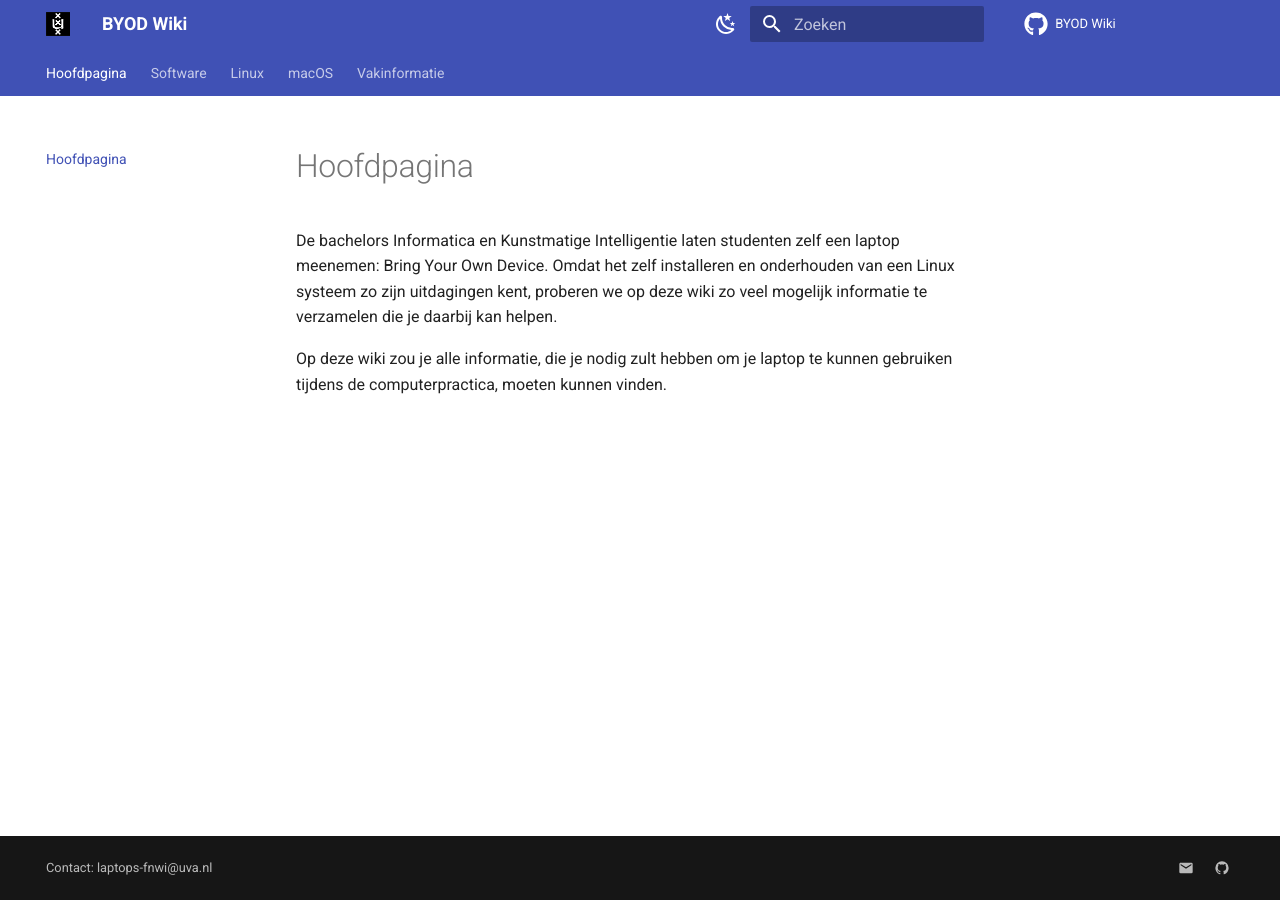
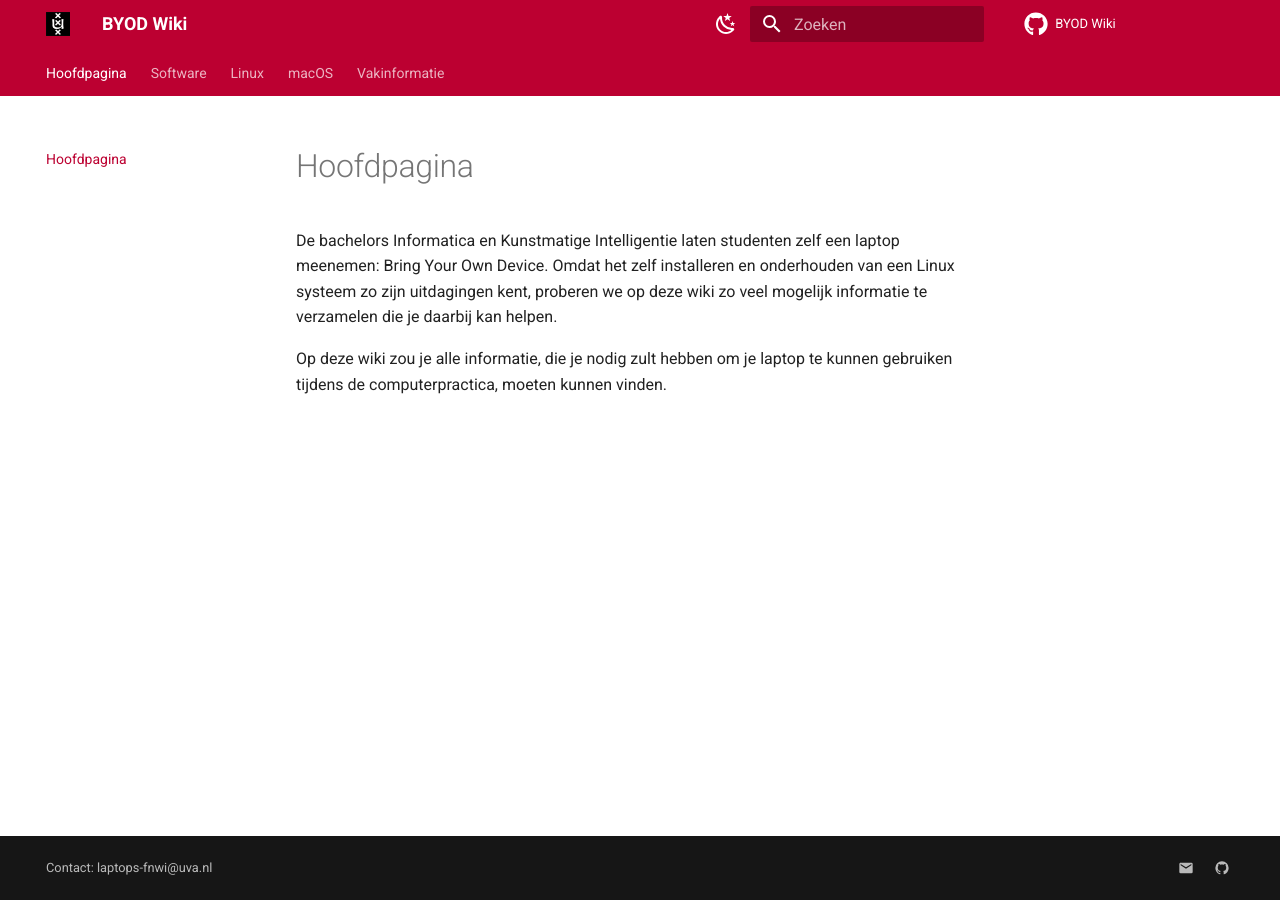
Before and after one commit to svkampen/byod-wiki, an MkDocs documentation site: the page built from docs/index.md, in a window 1280 px wide. Built offline with MkDocs 1.6.1 and Material for MkDocs 9.7.7, drawn with Linux system fonts in a browser that asks for light colours; comment, search, counter and statistics services are not loaded.

Commit message:
Fix kleuren in nieuwe mkdocs versie

```diff
--- a/docs/stylesheets/extra.css
+++ b/docs/stylesheets/extra.css
@@ -1,3 +1,5 @@
-:root {
+:root > * {
     --md-primary-fg-color: #bc0031;
+    --md-primary-fg-color--light: #bc0031;
+    --md-primary-fg-color--dark:  #bc0031;
 }
```
